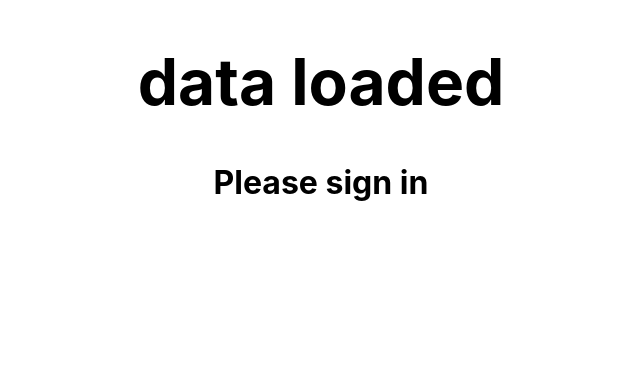
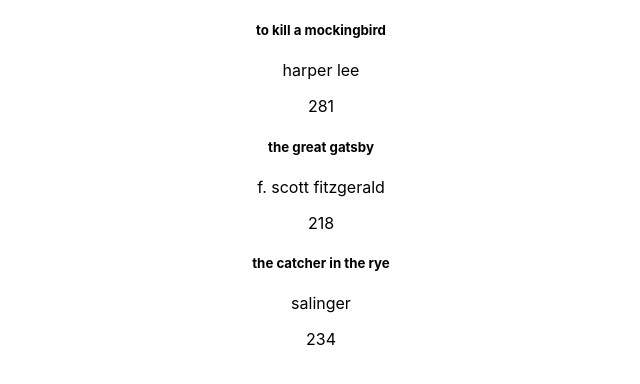
Before and after one commit to AwrelH/reactapp, a React (Create React App) app in the folder my-app/: page / in a window 1280 px wide. Shown: the top 384 px of the page, without its empty margins (319-959 px from the left). Built offline with nearby package versions, Linux system fonts and the light colour scheme.

Commit message:
add renderinglist

```diff
--- a/my-app/src/App.js
+++ b/my-app/src/App.js
@@ -1,14 +1,12 @@
 import logo from './logo.svg';
 import './App.css';
-import ConditionalRenderingClass from './components/ConditionalRenderingClass';
-import ConditionalRenderingFunctional from './components/ConditionalRenderingFunctional';
-import NestingComponents from './components/NestedComponents';
+import RenderingLists from './components/RenderingLists';
 
 function App() {
   return (
     <div className="App">
+      <RenderingLists />
 
-   <NestingComponents />
     </div>
   );
 }
--- /dev/null
+++ b/my-app/src/components/Book.js
@@ -0,0 +1,15 @@
+import React from 'react'
+
+
+function Book(props) {
+    const book = props.bok
+  return (
+    (<div>
+        <h5>{book.title}</h5>
+        <p>{book.author}</p>
+        <p>{book.pages}</p>
+    </div>)
+  )
+}
+
+export default Book
--- a/my-app/src/components/NestedComponents.js
+++ b/my-app/src/components/NestedComponents.js
@@ -14,11 +14,17 @@ export default class NestingComponents extends Component {
   render() {
     return (
       <div>
-        <h1>
-            <UserData isLoaded={this.state.isLoaded} />
-            <UserMessage isLoggedIn={this.state.isLoggedIn} />
-
-        </h1>
+        {this.state.isLoggedIn? (
+                   <div></div>
+                ): (
+                    <form>
+                    <label for="username">username:</label>
+    <input type="text" id="name" name="name" />
+    <label for="password">password:</label>
+    <input type="password" id="password" name="password" />
+    <button onClick={()=> {this.handleClick()}}>{this.state.text}</button>
+                    </form>
+                )}
       </div>
     )
   }
--- /dev/null
+++ b/my-app/src/components/RenderingLists.js
@@ -0,0 +1,34 @@
+import React from 'react'
+import Book from './Book'
+
+function RenderingLists() {
+
+
+    const books = [
+        {
+            title: 'to kill a mockingbird',
+            author: 'harper lee',
+            pages: 281
+        },
+        {
+            title: 'the great gatsby',
+            author: 'f. scott fitzgerald',
+            pages: 218
+        },
+        {
+            title: 'the catcher in the rye',
+            author: 'salinger',
+            pages: 234
+        },
+
+    ]
+  return (
+    <div>
+        {books.map( book => {
+            return <Book bok={book}/>
+        })}
+    </div>
+  )
+}
+
+export default RenderingLists
```
Also changed, not shown: my-app/src/components/MethodsAsPropsChild.js (added, +28 -0 lines), my-app/src/components/MethodsAsPropsParent.js (added, +41 -0 lines).
